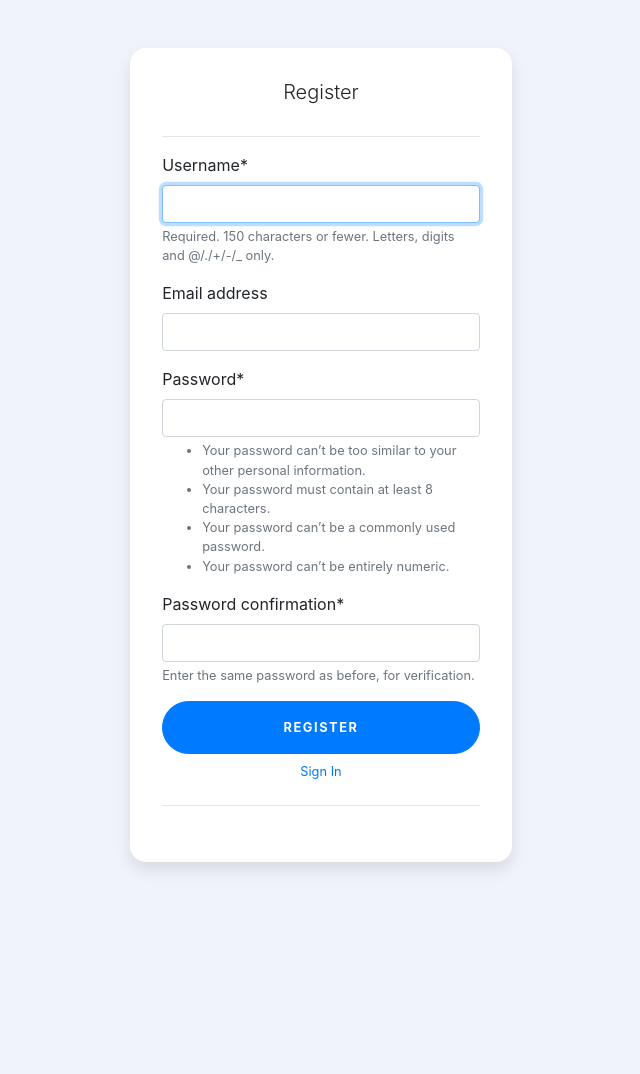
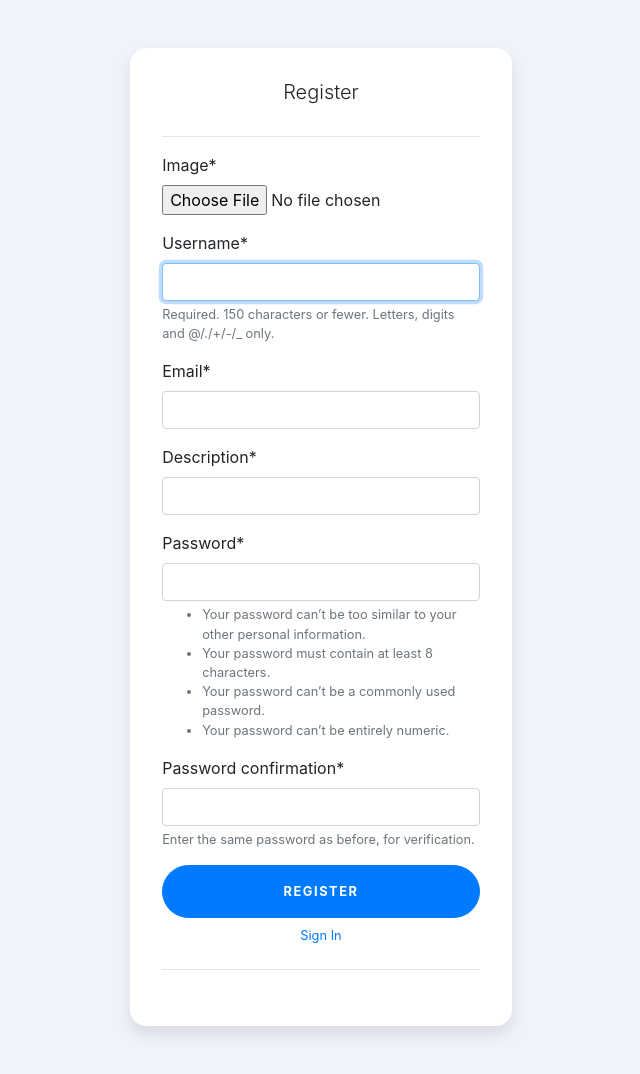
Before and after one commit to collins-kipkoech/project_website, a Django app: page /register/ in a window 1280 px wide. Shown: the part 56-1130 px from the top of the page, without its empty margins (319-959 px from the left). Before the commit the page ends 926 px from the top, so only its background shows below. Run offline with Django 3.2, Linux system fonts and the light colour scheme; parts of the project's set-up code (start-up, migrations or seed data) failed here and were passed over; some libraries are stand-ins or nearby versions.

Commit message:
adding images functionalities

```diff
--- a/users/forms.py
+++ b/users/forms.py
@@ -3,9 +3,12 @@ from django.contrib.auth.models import User
 from django.contrib.auth.forms import UserCreationForm
 from .models import Profile
 
+
 class RegisterUserForm(UserCreationForm):
-
+    image = forms.ImageField()
+    email = forms.EmailField()
+    description = forms.CharField()
 
     class Meta:
         model = User
-        fields = ['username','email','password1','password2']
+        fields = ['image','username','email','description','password1','password2']
--- a/users/templates/users/profile.html
+++ b/users/templates/users/profile.html
@@ -2,7 +2,7 @@
 {% block content %}
 
 <div class="card" style="width: 30rem;">
-    <img src="{{ user.image.url }}" class="card-img-top" alt="...">
+    <img src="{{ user.profile.image.url }}" class="card-img-top" alt="..." style="width: 300px; height: 300px;">
     <div class="card-body">
       <h5 class="card-title">Name: {{ user.username }}</h5>
 
--- a/users/templates/users/register.html
+++ b/users/templates/users/register.html
@@ -14,7 +14,7 @@
                 <div class="card-body">
                 <h5 class="card-title text-center">Register</h5>
                 <hr>
-                <form class="form-signin" method="POST">
+                <form class="form-signin" method="POST" enctype="multipart/form-data">
                     {% csrf_token %}
                     {{ form | crispy }}
                     <button class="btn btn-lg btn-primary btn-block text-uppercase" type="submit">Register</button>
--- a/users/views.py
+++ b/users/views.py
@@ -6,7 +6,7 @@ from django.contrib.auth.decorators import login_required
 # Create your views here.
 def register_user(request):
     if request.method == 'POST':
-        form = RegisterUserForm(request.POST)
+        form = RegisterUserForm(request.POST,request.FILES)
         if form.is_valid():
             form.save()
             messages.success(request,'Your account has been created successfully')
```
Also changed, not shown: media/profile_pictures/coding5.jpeg (added).
